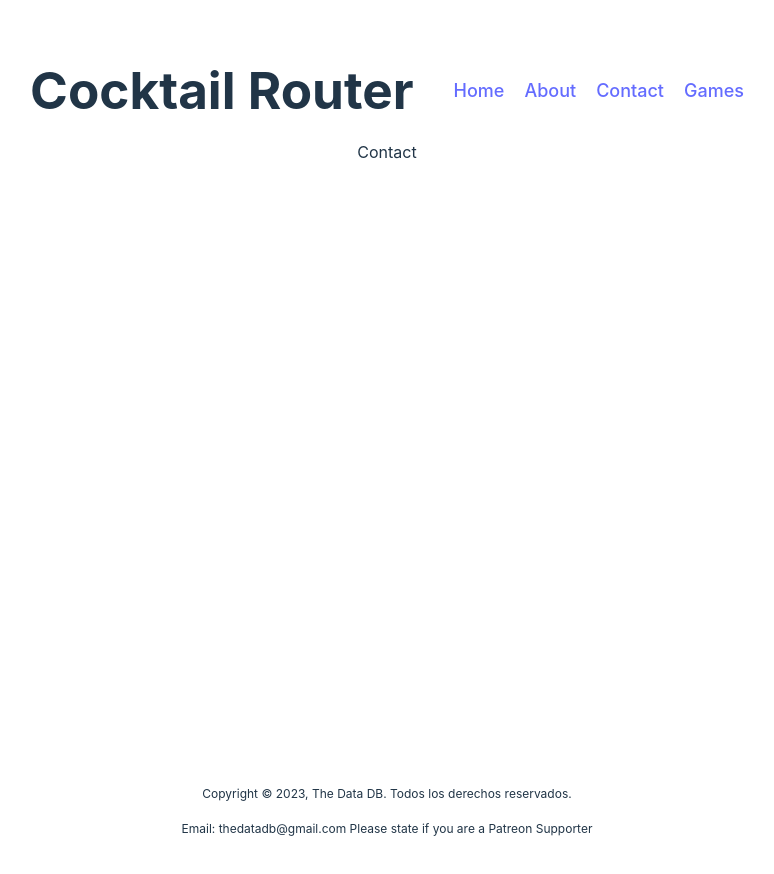
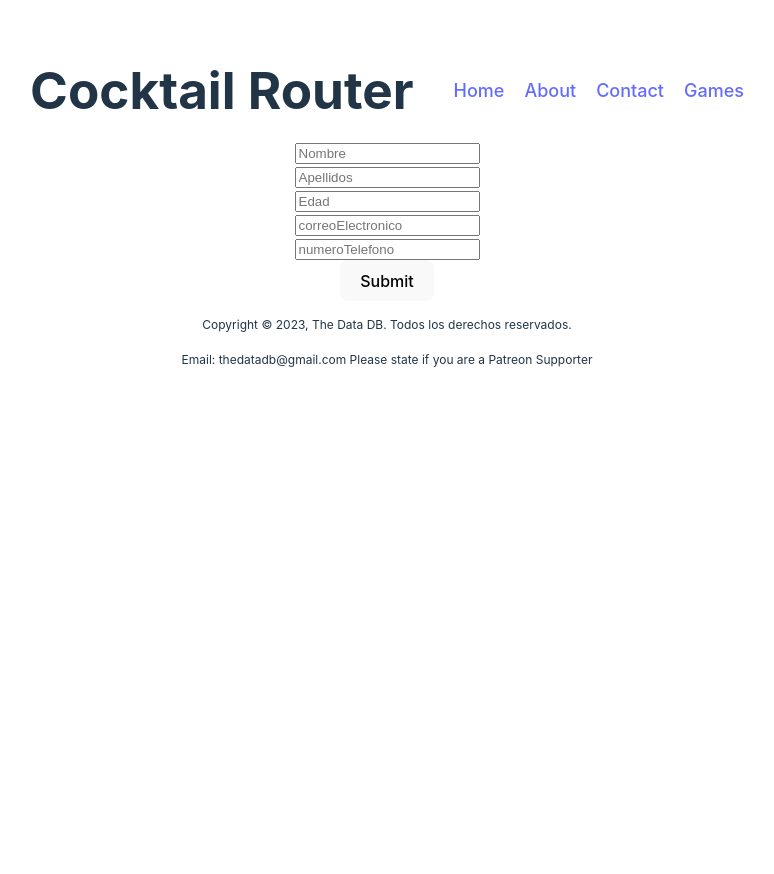
Before and after one commit to orcv01/pr_hub_roots_v1, a React (Vite) app: page /contact in a window 1280 px wide. Shown: the top 874 px of the page, without its empty margins (253-1027 px from the left). After the commit the page ends 800 px from the top, so only its background shows below. Built offline with nearby package versions, Linux system fonts and the light colour scheme.

Commit message:
Uplod pr_hub_roots_v1

```diff
--- a/src/pages/Contact/Contact.css
+++ b/src/pages/Contact/Contact.css
@@ -0,0 +1,50 @@
+form {
+    width: 500px;
+    margin: 0 auto;
+}
+
+input {
+    width: 100%;
+    padding: 10px;
+    border: 2px solid black;
+}
+
+textarea {
+    width: 100%;
+    height: 100px;
+    padding: 10px;
+    border: 2px solid black;
+}
+
+button {
+    width: 100%;
+    padding: 10px;
+    background-color: blue;
+    color: white;
+    border: 2px solid black;
+}
+
+.nombre,
+.apellidos,
+.edad,
+.correo,
+.telefono {
+    margin-bottom: 10px;
+    gap: 30px;
+}
+
+.mensaje {
+    margin-bottom: 20px;
+}
+
+.enviar {
+    margin-top: 20px;
+}
+
+input {
+    width: 100%;
+    padding: 10px;
+    border: 2px solid black;
+    margin-bottom: 20px;
+    gap: 30px;
+}
--- a/src/pages/Contact/Contact.jsx
+++ b/src/pages/Contact/Contact.jsx
@@ -1,9 +1,64 @@
-import "./Contact.css";
+import "./Contact.jsx";
 import { useRef, useState } from "react";
 
+const Formulario = () => {
+  const nombre = useRef(null);
+  const [nameError, setNameError] = useState("");
+  const apellidos = useRef(null);
+  const edad = useRef(null);
+  const [edadError, setEdadError] = useState("");
+  const correoElectronico = useRef(null);
+  const numeroTelefono = useRef(null);
 
-const Contact = () => {
-  return <main>Contact</main>;
+  const [sucess, setSucess] = useState("");
+
+  const handleSubmit = (e) => {
+    e.preventDefault();
+    //Seteramos lo estados de error
+     setNameError("");
+     setEdadError("");
+    //Validar el nombre mayor a tres caracteres
+    if (nombre.current.value.length < 3) {
+      setNameError(
+        "El nombre de usuario debe de tener 3 o más caracteres."
+      );
+    }
+
+    if (edad.current.value >= 18) {
+      setSucess("Registrado correctamente");
+      } else {
+        alert("Debes ser mayor de edad para enviar el formulario");
+      }
+    };
+
+  return (
+    <>
+      <form onSubmit={handleSubmit}>
+      <div className="nombre">
+        <input type="text" placeholder="Nombre" ref={nombre} />
+      </div>
+      <div className="error">{nameError}</div>
+      <div className="apellido">
+        <input type="text" placeholder="Apellidos" ref={apellidos} />
+      </div>
+      <div className="edad">
+        <input type="text" placeholder="Edad" ref={edad} />
+      </div>
+      <div className="error">{edadError}</div>
+      <div className="correoElectronico">
+        <input type="text" placeholder="correoElectronico" ref={apellidos} />
+      </div>
+      <div className="numeroTelefono">
+        <input type="text" placeholder="numeroTelefono" ref={numeroTelefono} />
+      </div>
+
+
+
+        <button type="submit">Submit</button>
+        <div>{sucess}</div>
+      </form>
+    </>
+  );
 };
 
-export default Contact;
+export default Formulario;
```
